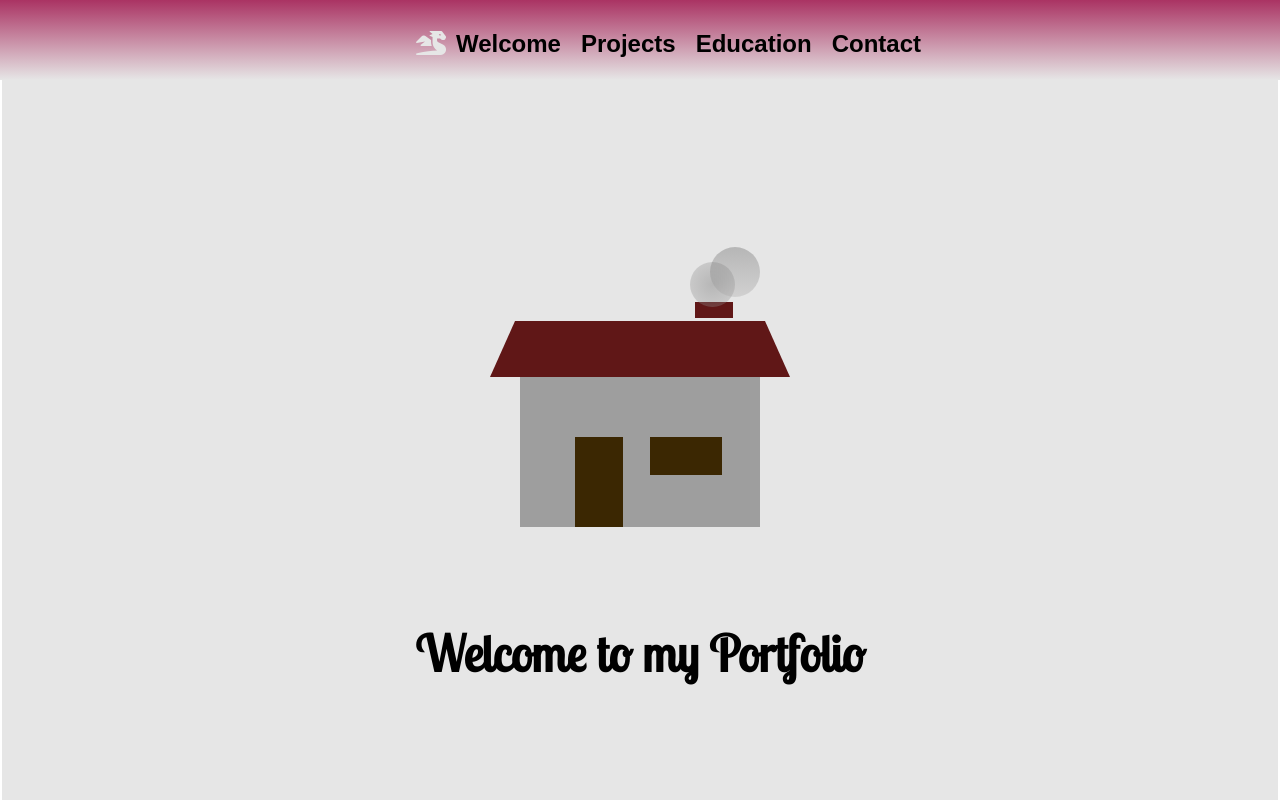
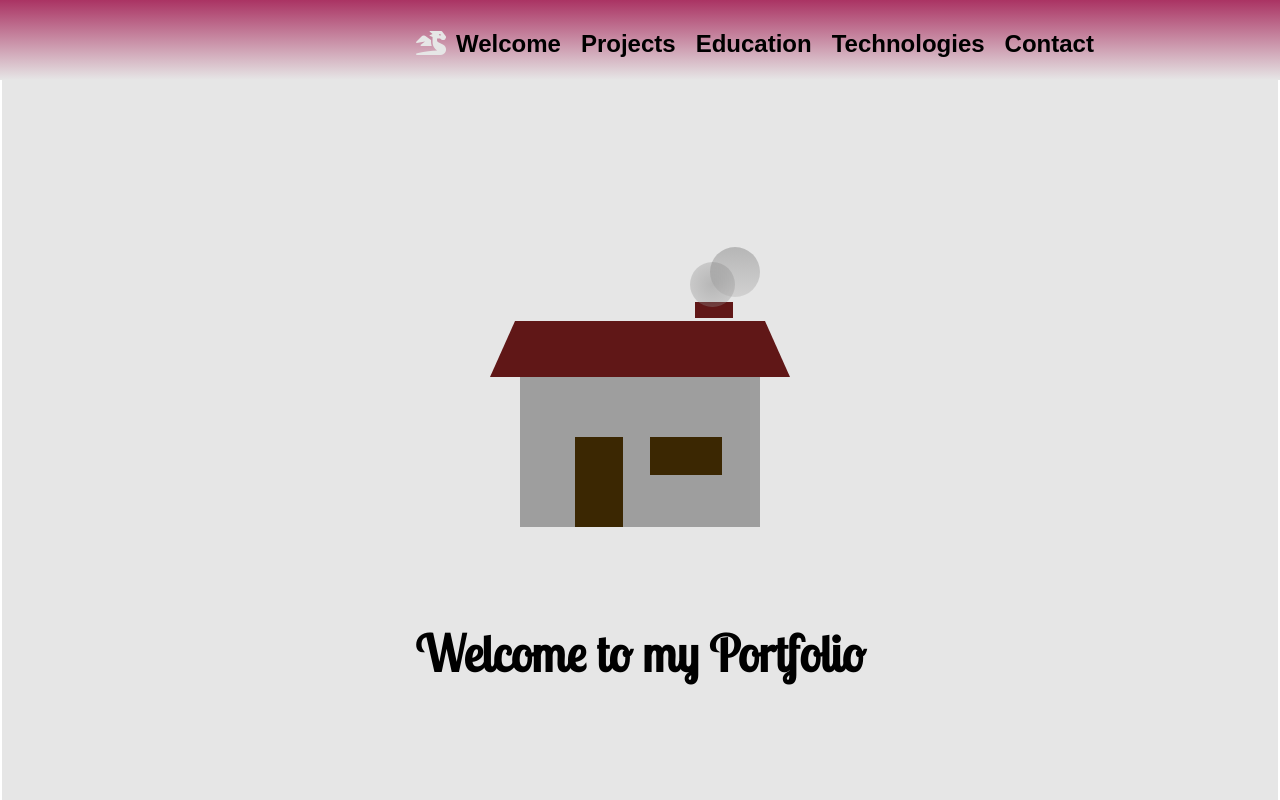
Before and after one commit to lucianatux/RespWebDesignLu, a plain HTML site: page portfolio/index.html in a window 1280 px wide. Shown: the top 800 px of the page. Drawn offline with Linux system fonts and the light colour scheme; grey boxes are pictures that could not be loaded; a web font is replaced by a local one.

Commit message:
navbar actualizada

```diff
--- a/portfolio/index.html
+++ b/portfolio/index.html
@@ -29,7 +29,10 @@
             <a class="nav-link" href="#3">Education</a>
           </li>
           <li>
-            <a class="nav-link" href="#4">Contact</a>
+            <a class="nav-link" href="#4">Technologies</a>
+          </li>
+          <li>
+            <a class="nav-link" href="#5">Contact</a>
           </li>
         </ul>
       </navbar>
@@ -126,7 +129,7 @@
         </ul>
       </section>
     </div>
-    <div class="container" id="5">
+    <div class="container" id="4">
       <section id="technologies">
         <ul>
           <li><h1>Technologies</h1></li>
@@ -151,7 +154,7 @@
         </ul>
       </section>
     </div>
-    <div class="container" id="4">
+    <div class="container" id="5">
       <footer>
         <h1>Contact me</h1>
         <div>
```
